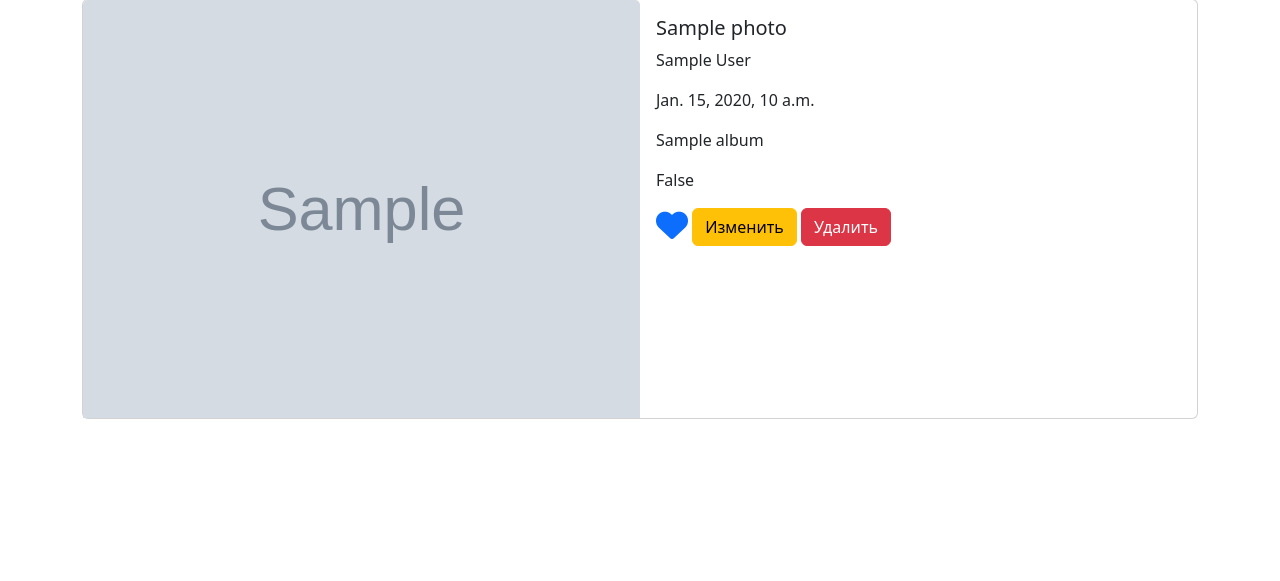
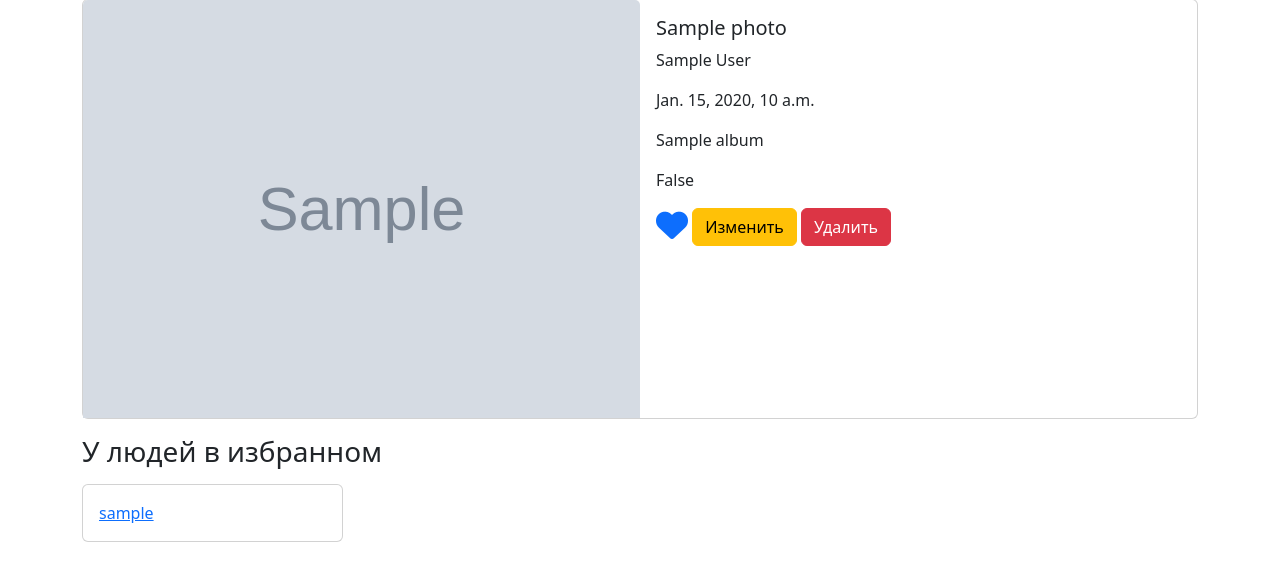
Before and after one commit to arturateo/cw_9, a Django app: page /photo/1/ in a window 1280 px wide. Shown: the part 57-638 px from the top of the page. Run offline with Django 4.2, Linux system fonts and the light colour scheme; a user stored in the database is signed in; tables that the repository leaves empty hold one stand-in row (values such as "Sample post"); grey boxes marked "Sample" are stand-in pictures; parts of the project's set-up code (start-up, migrations or seed data) failed here and were passed over; some libraries are stand-ins or nearby versions.

Commit message:
Поправил шаблоны, поправил создание токена

```diff
--- a/albums/models.py
+++ b/albums/models.py
@@ -17,6 +17,5 @@ class Albums(models.Model):
         verbose_name = 'Альбом'
         verbose_name_plural = 'Альбомы'
 
-
     def __str__(self):
         return f'{self.title}'
--- a/albums/views.py
+++ b/albums/views.py
@@ -1,6 +1,6 @@
 from django.contrib.auth.mixins import PermissionRequiredMixin, LoginRequiredMixin
 from django.shortcuts import redirect
-from django.views.generic import CreateView, ListView, DetailView, UpdateView, DeleteView
+from django.views.generic import CreateView, DetailView, UpdateView, DeleteView
 from django.urls import reverse, reverse_lazy
 
 from albums.forms.albums_form import AlbumsForm
@@ -39,6 +39,7 @@ class AlbumsCreateView(LoginRequiredMixin, CreateView):
     def get_success_url(self):
         return reverse("albums:detail", kwargs={"pk": self.object.pk})
 
+
 class AlbumsUpdateView(PermissionRequiredMixin, UpdateView):
     model = Albums
     form_class = AlbumsForm
--- a/photos/views.py
+++ b/photos/views.py
@@ -40,6 +40,8 @@ class PhotosView(PermissionRequiredMixin, LoginRequiredMixin, DetailView):
         return self.request.user == self.get_object().author or not self.get_object().private
 
 
+
+
 class PhotosCreateView(LoginRequiredMixin, CreateView):
     model = Photos
     form_class = PhotosForm
@@ -51,14 +53,12 @@ class PhotosCreateView(LoginRequiredMixin, CreateView):
         return kw
 
     def form_valid(self, form):
-        print(2)
         photo = form.save(commit=False)
         photo.author = self.request.user
         photo.save()
         return redirect("photos:detail", pk=photo.pk)
 
     def get_success_url(self):
-        print(1)
         return reverse("photos:detail", kwargs={"pk": self.object.pk})
 
 
--- a/templates/photos/photos_detail.html
+++ b/templates/photos/photos_detail.html
@@ -29,5 +29,20 @@
                 </div>
             </div>
         </div>
+    <h3>У людей в избранном</h3>
+            <div class="row mt-3 mb-3">
+                {% for favorites in photo.favorites.all %}
+                    <div class="col-3">
+                        <div class="card">
+                            <div class="card-body">
+                                <a class="d-block" href="{% url 'accounts:profile' favorites.pk %}">{{ favorites }}</a>
+                            </div>
+
+                        </div>
+                    </div>
+                {% empty %}
+                    <span>Людей у кого в избранном нет</span>
+                {% endfor %}
+            </div>
     </div>
 {% endblock %}
```
Also changed, not shown: accounts/views.py (+8 -1 lines).
